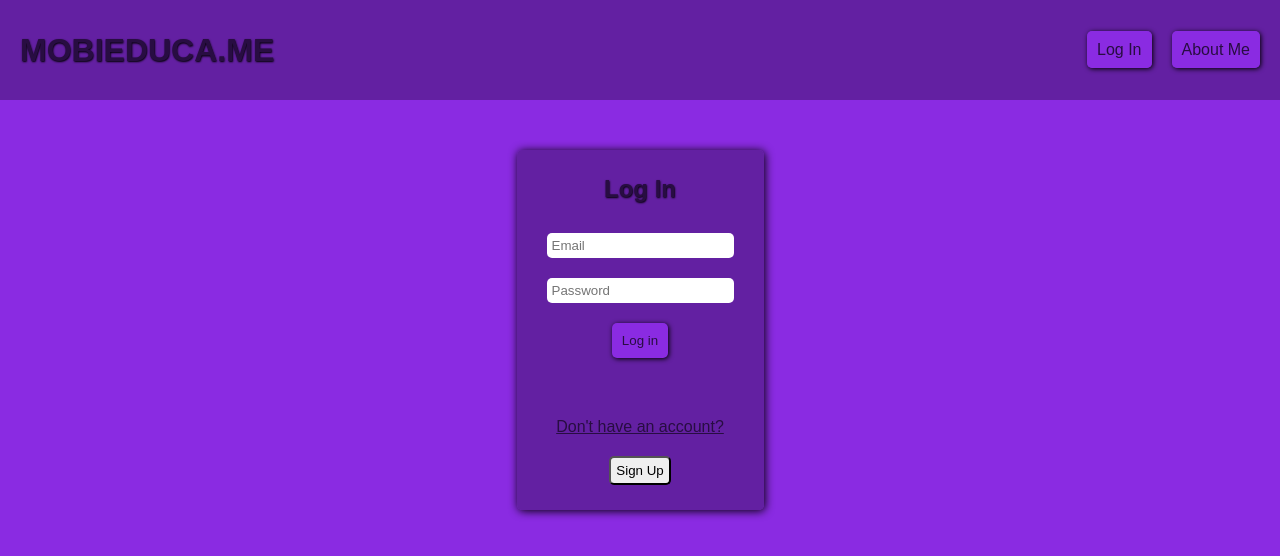
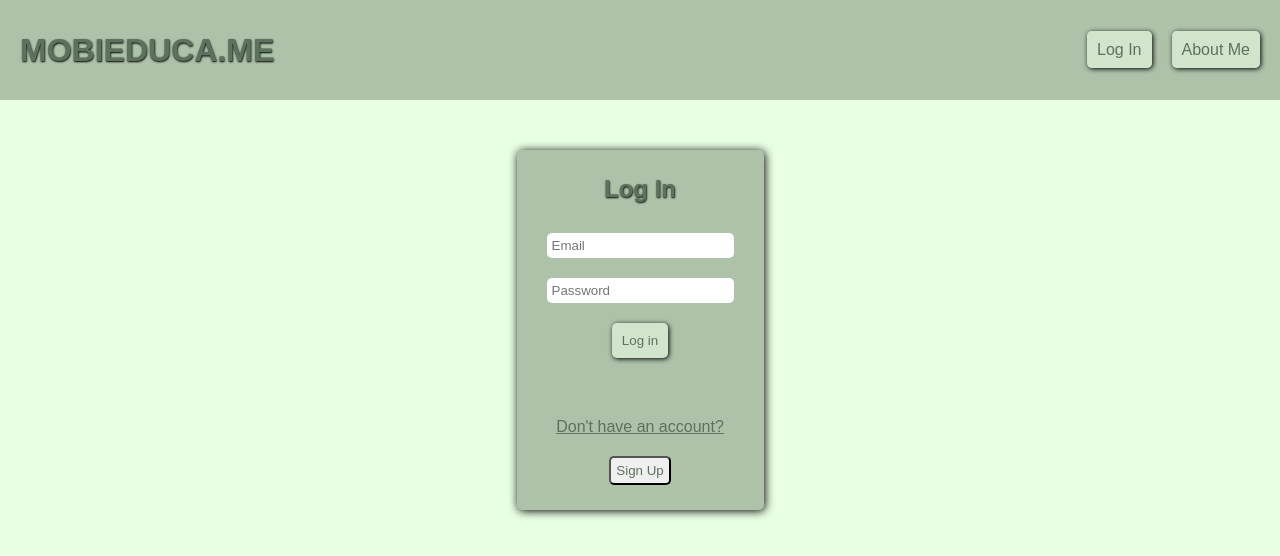
Before and after one commit to rodrigocdpadua/mobieduca, a React (Create React App) app: page / in a window 1280 px wide. Shown: the top 556 px of the page. Built offline with nearby package versions, Linux system fonts and the light colour scheme.

Commit message:
add new color pallete

```diff
--- a/src/app.css
+++ b/src/app.css
@@ -1,9 +1,12 @@
+@import url('./color_palette.css');
+
 * {
     margin: 0;
     padding: 0;
     font-family: 'Poppins', sans-serif;
+    color: var(--font-color);
 }
 
 body{
-    background-color: #8a2be2;
+    background-color: var(--body-color);
 }
--- /dev/null
+++ b/src/color_palette.css
@@ -0,0 +1,8 @@
+:root{
+    --body-color: #e8ffe3;
+    --container-color: #adc2a9;
+    --button-color: #d3e4cd;
+    --button-color-hover: #eeffe8;
+    --button-colot-active: #b3c2ad;
+    --font-color: #5d725d;
+}
--- a/src/components/header/styles.css
+++ b/src/components/header/styles.css
@@ -3,32 +3,32 @@
     justify-content: space-between;
     align-items: center;
     height: 100px;
-    background-color: #511b83ab;
+    background-color: var(--container-color);
 }
 .nav{
     white-space: nowrap;
 }
 .header h1{
     margin: 20px;
-    color: #280d42;
     text-shadow: 0.5px 0.5px 2px #000000;
 }
 .header a{
     margin-right: 20px;
     padding: 10px;
     border-radius: 5px;
-    color: #280d42;
-    background-color: #8a2be2;
+    background-color: var(--button-color);
     text-decoration: none;
     box-shadow: 1px 1px 5px #000000;
 }
 .header a:hover{
-    color: #43166d;
-    background-color: #9a2ffd;
+    background-color: var(--button-color-hover);
+}
+.header a:active{
+    background-color: var(--button-color-active);
 }
 #logout{
-    background-color: #e22b2b;
+    background-color: #e47878;
 }
 #logout:hover{
-    background-color: #fd2f2f;
+    background-color: #ff8484;
 }
--- a/src/components/not_found/styles.css
+++ b/src/components/not_found/styles.css
@@ -7,8 +7,4 @@
 }
 .not-found-container h1{
     text-shadow: 0.5px 0.5px 2px #000000;
-    color: #280d42;
 }
-.not-found-container p{
-    color: #280d42;
-}
--- a/src/pages/about_me/styles.css
+++ b/src/pages/about_me/styles.css
@@ -7,13 +7,11 @@
     margin-bottom: 25px;
     text-align: center;
     text-shadow: 0.5px 0.5px 2px #000000;
-    color: #280d42;
 }
 .aboutme-container p{
     margin: 0px 20px 15px 20px;
     line-height: 30px;
     font-size: 20px;
-    color: #280d42;
 }
 .aboutme-container li{
     margin-left: 20px;
@@ -24,7 +22,7 @@
     padding-bottom: 25px;
     min-height: 200px;
     box-shadow: 1px 1px 10px #000000;
-    background-color: #511b83ab;
+    background-color: var(--container-color);
 }
 .suggestions{
     margin-bottom: 50px;
@@ -38,10 +36,8 @@
 .links label{
     font-size: 20px;
     font-weight: bold;
-    color: #280d42;
 }
 .links a{
     margin-left: 10px;
     font-size: 20px;
-    color: #280d42;
 }
--- a/src/pages/add_schools/styles.css
+++ b/src/pages/add_schools/styles.css
@@ -10,20 +10,28 @@
     margin-top: 50px;
     margin-bottom: 50px;
     border-radius: 5px;
-    background-color: #511b83ab;
+    background-color: var(--container-color);
     box-shadow: 1px 1px 10px #000000;
 }
 .add-school-form h2{
     margin-top: 20px;
     text-align: center;
     text-shadow: 0.5px 0.5px 2px #000000;
-    color: #280d42;
 }
 .add-school-form button{
-    padding: 5px;
+    margin: 20px 30px 20px 30px;
+    padding: 10px;
+    border: none;
     border-radius: 5px;
-    margin: 15px 30px 15px 30px;
-    align-self: flex-start;
+    background-color: var(--button-color);
+    text-decoration: none;
+    box-shadow: 1px 1px 5px #000000;
+}
+.add-school-form button:hover{
+    background-color: var(--button-color-hover);
+}
+.add-school-form button:active{
+    background-color: var(--button-color-active);
 }
 .school-input, .location-radio, .shift-checkbox{
     display: flex;
@@ -64,27 +72,4 @@
     margin-bottom: 20px;
     text-align: center;
     text-shadow: 0.5px 0.5px 2px #000000;
-    color: #280d42;
 }
-.school-item{
-    display: flex;
-    flex-direction: column;
-    margin: 0px 20px 20px 20px;
-    max-width: 700px;
-    min-width: 700px;
-    border-radius: 5px;
-    color: #280d42;
-    background-color: #8a2be2;
-    box-shadow: 1px 1px 5px #000000;
-}
-.school-item h3{
-    margin-top: 10px;
-    margin-left: 10px;
-}
-.school-desc{
-    display: flex;
-    justify-content: space-between;
-}
-.school-desc p{
-    margin: 10px 10px 10px 10px;
-}
--- a/src/pages/connection/styles.css
+++ b/src/pages/connection/styles.css
@@ -13,16 +13,14 @@
     padding: 25px 30px 25px 30px;
     border-radius: 5px;
     box-shadow: 1px 1px 10px #000000;
-    background-color: #511b83ab;
+    background-color: var(--container-color);
 }
 .connection-card h2{
     text-shadow: 0.5px 0.5px 2px #000000;
-    color: #280d42;
 }
 .connection-card label{
     margin-bottom: 20px;
     text-decoration: underline;
-    color: #280d42;
 }
 .connection-card button{
     padding: 5px;
@@ -49,12 +47,13 @@
 .connection-card .button-submit{
     padding: 10px;
     border: none;
-    color: #280d42;
-    background-color: #8a2be2;
+    background-color: var(--button-color);
     text-decoration: none;
     box-shadow: 1px 1px 5px #000000;
 }
 .button-submit:hover{
-    color: #43166d;
-    background-color: #9a2ffd;
+    background-color: var(--button-color-hover);
 }
+.button-submit:active{
+    background-color: var(--button-color-active);
+}
--- a/src/pages/list_schools_api/styles.css
+++ b/src/pages/list_schools_api/styles.css
@@ -9,7 +9,6 @@
     margin-top: 50px;
     margin-bottom: 25px;
     text-shadow: 0.5px 0.5px 2px #000000;
-    color: #280d42;
 }
 
 .search-container{
@@ -21,21 +20,22 @@
 .search-container input{
     padding: 5px;
     width: 250px;
-    border: none;
+    border: 1px solid var(--container-color);
     border-radius: 5px;
 }
 .search-container button{
     padding: 10px;
     border: none;
     border-radius: 5px;
-    color: #280d42;
-    background-color: #8a2be2;
+    background-color: var(--button-color);
     text-decoration: none;
     box-shadow: 1px 1px 5px #000000;
 }
 .search-container button:hover{
-    color: #43166d;
-    background-color: #9a2ffd;
+    background-color: var(--button-color-hover);
+}
+.search-container button:active{
+    background-color: var(--button-color-active);
 }
 
 /* TABLE */
@@ -53,12 +53,11 @@
     padding-top: 12px;
     padding-bottom: 12px;
     text-align: left;
-    background-color: #511b83ab;
-    color: #280d42;
+    background-color: var(--container-color);
 }
 .table-list-school tr:nth-child(even){
-    background-color: #7b2bc5;
+    background-color: #d1ebcc;
 }
 .table-list-school tbody tr:hover {
-    background-color: #9a2ffd;
+    background-color: #dbe6d9;
 }
```
